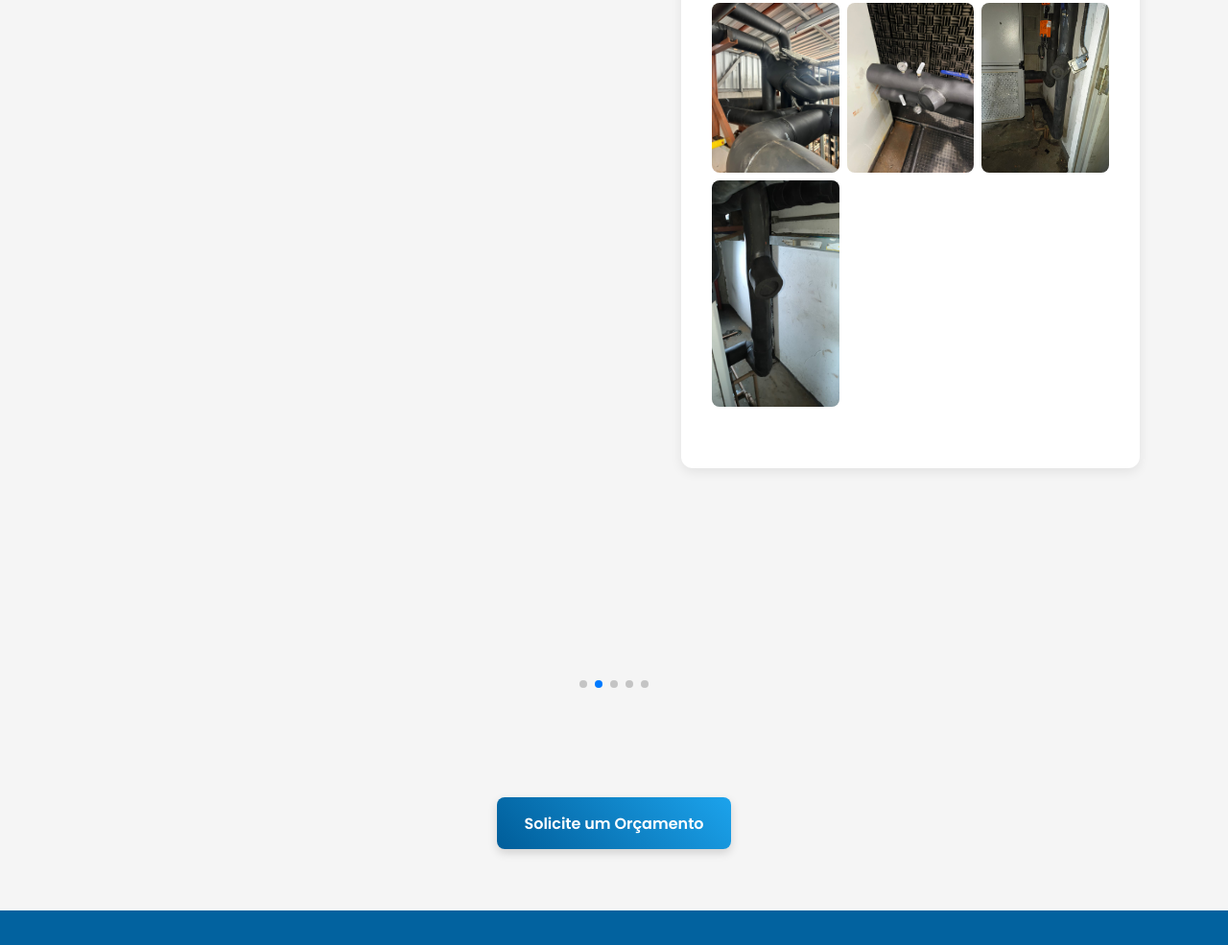
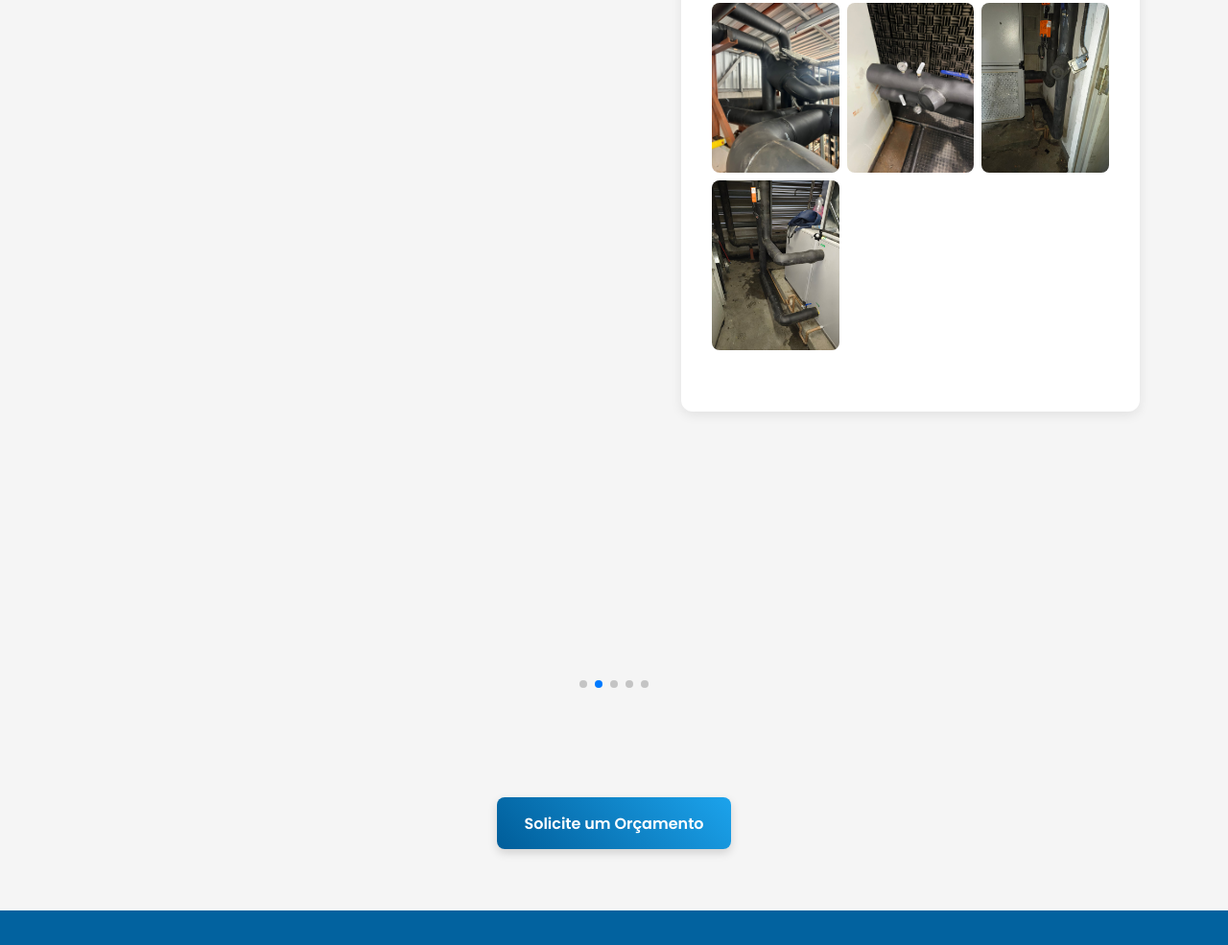
Before and after one commit to BrunooSanttana/dj-ar-condicionado, a plain HTML site: page index.html in a window 1280 px wide. Shown: the part 2881-3866 px from the top of the page at 96% size. Drawn offline with nearby package versions, Linux system fonts and the light colour scheme.

Commit message:
feat: atualizando novas imagens de projetos realizados no index

```diff
--- a/index.html
+++ b/index.html
@@ -282,7 +282,7 @@
                 <img src="assets/img/isolamento.jpg" alt="Isolamento térmico em toda CAG (central de agua gelada)">
                 <img src="assets/img/isolamento2.jpg" alt="Tubulação com isolamento térmico finalizado">
                 <img src="assets/img/isolamento10.jpg" alt="Tubulação com isolamento térmico finalizado">
-                <img src="assets/img/isolanmento4.jpg" alt="Tubulação com isolamento térmico finalizado">
+                <img src="assets/img/isolamentocamera.jpg" alt="Tubulação com isolamento térmico finalizado">
               </div>
             </article>
           </div>
```
Also changed, not shown: assets/img/isolamentocamera.jpg (added), assets/img/isolamentowhats.jpeg (added).
